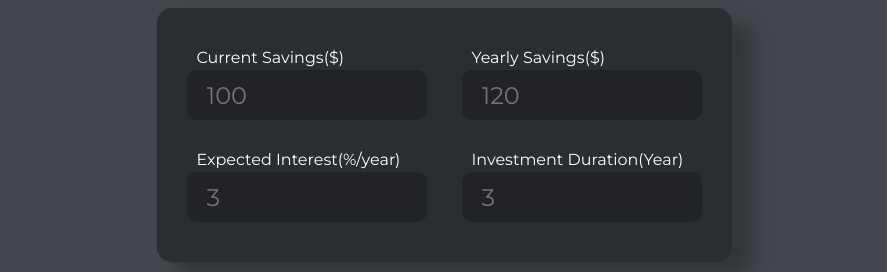
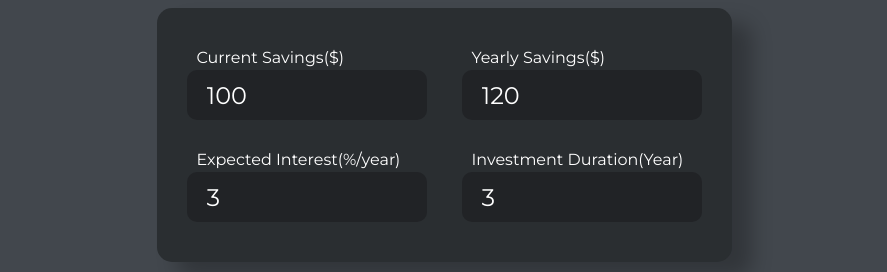
Before and after one commit to Saijeet7/investment-calculator-self, a React (Create React App) app: page / in a window 1280 px wide. Shown: the part 268-540 px from the top of the page, without its empty margins (196-1083 px from the left). Built offline with nearby package versions, Linux system fonts and the light colour scheme.

Commit message:
Adding : state management in the form

```diff
--- a/src/components/InvestmentForm.jsx
+++ b/src/components/InvestmentForm.jsx
@@ -1,29 +1,76 @@
-import React from "react";
+import React, { useState } from "react";
 import styled from "styled-components";
 
+const defaultValue = {
+  current: "100",
+  yearly: "120",
+  expected: "3",
+  duration: 3,
+};
+
 const InvestmentForm = () => {
+  const [inputValue, setInputValue] = useState(defaultValue);
+
+  const submitHandler = (e) => {
+    e.preventDefault();
+    console.log("Submit");
+  };
+
+  const resetHandler = (e) => {
+    e.preventDefault();
+    setInputValue(defaultValue);
+  };
+
+  const changeHandler = (input, value) => {
+    setInputValue((prevValue) => {
+      return { ...prevValue, [input]: +value };
+    });
+  };
+
   return (
-    <Form>
+    <Form onSubmit={submitHandler}>
       <FormBody>
         <FormItem>
           <Label for="current">Current Savings($)</Label>
-          <Input type="number" id="current" placeholder="100" />
+          <Input
+            onChange={(event) => changeHandler("current", event.target.value)}
+            type="number"
+            id="current"
+            value={inputValue["current"]}
+          />
         </FormItem>
         <FormItem>
           <Label for="yearly">Yearly Savings($)</Label>
-          <Input type="number" id="yearly" placeholder="120" />
+          <Input
+            onChange={(event) => changeHandler("yearly", event.target.value)}
+            type="number"
+            id="yearly"
+            value={inputValue["yearly"]}
+          />
         </FormItem>
         <FormItem>
           <Label for="Expected">Expected Interest(%/year)</Label>
-          <Input type="number" id="Expected" placeholder="3" />
+          <Input
+            onChange={(event) => changeHandler("expected", event.target.value)}
+            type="number"
+            id="expected"
+            value={inputValue["expected"]}
+          />
         </FormItem>
         <FormItem>
           <Label for="duration">Investment Duration(Year)</Label>
-          <Input type="number" id="duration" placeholder="3" />
+          <Input
+            type="number"
+            id="duration"
+            onChange={(event) => changeHandler("duration", event.target.value)}
+            value={inputValue["duration"]}
+          />
         </FormItem>
       </FormBody>
       <FormFooter>
-        <ButtonAlt>Reset</ButtonAlt>
+        <ButtonAlt type="reset" onClick={resetHandler}>
+          Reset
+        </ButtonAlt>
         <Button type="submit">Calculate</Button>
       </FormFooter>
     </Form>
```
